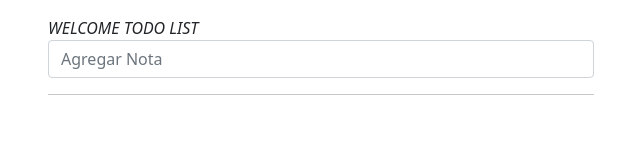
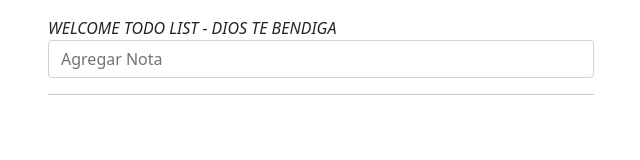
Before and after one commit to tuberquia2115/TODO-LIST-REDUX, a website built with webpack: page index.html in a window 1280 px wide. Shown: the whole page, without its empty margins (319-959 px from the left). Built offline with nearby package versions, Linux system fonts and the light colour scheme.

Commit message:
Finalizacion de la app

```diff
--- a/index.html
+++ b/index.html
@@ -28,7 +28,7 @@
     <div class="container">
         <div class="row">
             <div class="offset-md-3 col-md-6 pt-3">
-                <i class="fas fa-h1"> WELCOME TODO LIST</i>
+                <i class="fas fa-h1"> WELCOME TODO LIST - DIOS TE BENDIGA</i>
                 <input id="txtNuevaNota" type="text" class="form-control" placeholder="Agregar Nota">
 
                 <hr>
```
